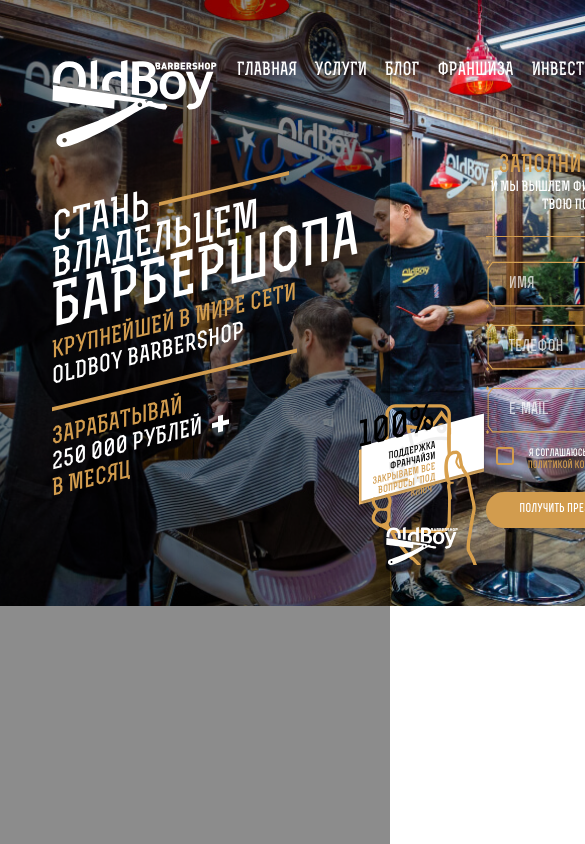
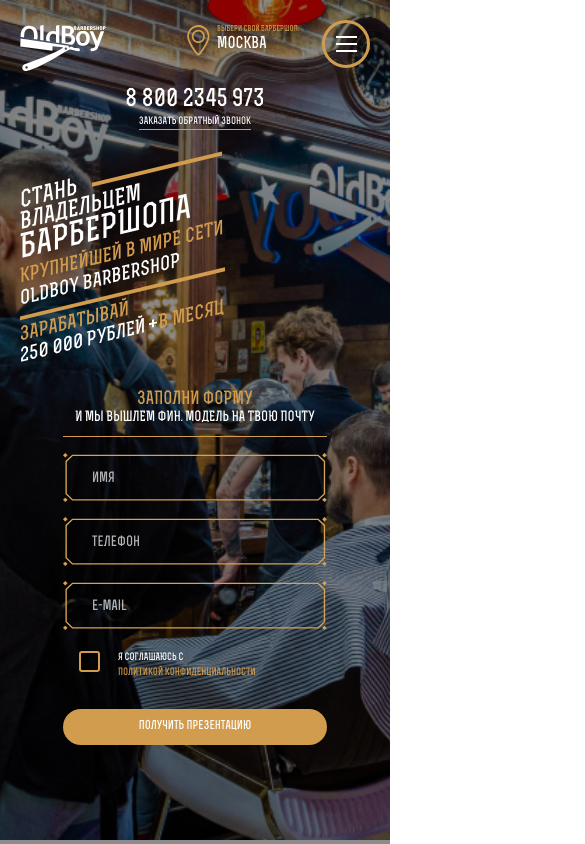
Before and after one commit to SophieMilash/oldboy-test, a plain HTML site: page index.html in a window 390 px wide. Shown: the top 844 px of the page, 585 px wide, since content can reach past the window. Drawn offline with Linux system fonts and the light colour scheme.

Commit message:
feat: add adaptive

```diff
--- a/index.html
+++ b/index.html
@@ -9,7 +9,7 @@
 </head>
 <body class="page">
   <header class="header page__header">
-    <a href="#" target="_self">
+    <a href="#" target="_self" class="header__logo-link">
       <img src="./images/logo.svg" alt="Логотип OldBoy" class="header__logo">
     </a>
     <nav class="header__navigation">
@@ -36,16 +36,23 @@
           <a href="#" class="header__link" target="_blank">Контакты</a>
         </li>
       </ul>
+      <div class="hamburger">
+        <span class="hamburger__line"></span>
+        <span class="hamburger__line"></span>
+        <span class="hamburger__line"></span>
+      </div>
     </nav>
     <div class="header__contacts">
-      <a href="tel:+78002345973" target="_blank" class="header__number">8&nbsp;800&nbsp;2345973</a>
+      <a href="tel:+78002345973" target="_blank" class="header__number">8&nbsp;800&nbsp;2345&nbsp;973</a>
       <a href="#" target="_self" class="header__call-link">заказать обратный звонок</a>
       <div class="header__divider"></div>
     </div>
     <div class="header__location">
       <img src="./images/icons/tag.svg" alt="Метка" class="header__location-icon">
-      <p class="header__location-text">Выбери свой барбершоп:</p>
-      <p class="header__city">Москва</p>
+      <div class="header__location-wrap">
+        <p class="header__location-text">Выбери свой барбершоп:</p>
+        <p class="header__city">Москва</p>
+      </div>
     </div>
   </header>
 
@@ -60,9 +67,9 @@
       </p>
       <div class="lead__text">
         <p class="lead__paragraph">Зарабатывай
-          <span class="lead__paragraph-accent">250&nbsp;000 рублей</span>
+          <span class="lead__paragraph-accent">250&nbsp;000&nbsp;рублей</span>
+          <span class="lead__plus"></span>
         в месяц</p>
-        <div class="lead__plus"></div>
       </div>
     </section>
 
@@ -97,5 +104,6 @@
     </section>
 
   </main>
+  <script src="./scripts/index.js"></script>
 </body>
 </html>
--- a/sass/blocks/content.scss
+++ b/sass/blocks/content.scss
@@ -2,5 +2,13 @@
   display: flex;
   justify-content: space-between;
   align-items: flex-start;
-  /* overflow: hidden; */
+  overflow: hidden;
 }
+
+@media screen and (max-width: 575px) {
+  .content {
+    flex-direction: column;
+    justify-content: flex-start;
+    /* align-items: start; */
+  }
+}
--- a/sass/blocks/form.scss
+++ b/sass/blocks/form.scss
@@ -1,9 +1,9 @@
 .form {
-  &__contact-info{
+  &__contact-info {
     margin: 0;
     padding: 0;
     border: none;
-    max-width: 256px;
+    width: 256px;
     display: flex;
     flex-direction: column;
   }
@@ -25,7 +25,7 @@
   &__item {
     margin-top: 14px;
     width: 100%;
-    height: 49px;
+    height: 50px;
     padding: 0 21px;
     box-sizing: border-box;
     border-image-source: url('../../images/form-border.svg');
@@ -60,8 +60,6 @@
     overflow: hidden;
     clip: rect(0 0 0 0);
     &+.form__label {
-      /* display: inline-flex;
-      flex-wrap: wrap; */
       user-select: none;
       &::before {
         content: '';
@@ -132,3 +130,45 @@
     }
   }
 }
+
+@media screen and (max-width: 767px) {
+  .form {
+    &__contact-info {
+      width: 264px;
+    }
+    &__title {
+      font-size: 18px;
+      line-height: 1;
+    }
+    &__subtitle {
+      padding-bottom: 9px;
+    }
+    &__item {
+      padding: 0 27px;
+      font-size: 14px;
+      line-height: 1.7;
+      color: #fff;
+      &:first-of-type {
+        margin-top: 16px;
+      }
+      &::placeholder {
+        font-size: 14px;
+        line-height: 1.7;
+      }
+    }
+    &__label-wrap {
+      margin-top: 20px;
+    }
+    &__invisible-checkbox+.form__label::before {
+      width: 21px;
+      height: 21px;
+      margin: 0 18px 0 16px;
+    }
+    &__label-accent {
+      margin-left: 55px;
+    }
+    &__button {
+      margin-top: 30px;
+    }
+  }
+}
--- a/sass/blocks/franchisees.scss
+++ b/sass/blocks/franchisees.scss
@@ -36,3 +36,9 @@
     margin: 30px auto 0;
   }
 }
+
+@media screen and (max-width: 950px) {
+  .franchisees {
+    display: none;
+  }
+}
--- /dev/null
+++ b/sass/blocks/hamburger.scss
@@ -0,0 +1,49 @@
+.hamburger {
+  display: none;
+}
+
+@media screen and (max-width: 1155px) {
+  .hamburger {
+    display: flex;
+    flex-direction: column;
+    justify-content: center;
+    align-items: center;
+    width: 48px;
+    height: 48px;
+    border: 3px solid $main-color;
+    border-radius: 100%;
+    box-sizing: border-box;
+    cursor: pointer;
+    &__line {
+      display: block;
+      margin-bottom: 5px;
+      width: 21px;
+      height: 2px;
+      background-color: #fff;
+      transition: .6s all;
+      &:last-of-type {
+        margin: 0;
+      }
+    }
+    &_active .hamburger__line {
+      &:first-of-type {
+        margin: 0;
+        top: 0;
+        transform: translateY(1px) rotate(45deg);
+      }
+      &:nth-child(2) {
+        display: none;
+      }
+      &:last-of-type {
+        bottom: 0;
+        transform: translateY(-1px) rotate(-45deg);
+      }
+    }
+  }
+}
+
+@media screen and (max-width: 767px) {
+  .hamburger {
+    margin-top: -5px;
+  }
+}
--- a/sass/blocks/header.scss
+++ b/sass/blocks/header.scss
@@ -87,10 +87,116 @@
     }
   }
   &__city {
-    grid-column-start: 2;
-    grid-column-end: 3;
     margin: 0;
     font-size: 18px;
     line-height: 1.2;
   }
 }
+
+@media screen and (max-width: 1155px) {
+  .header {
+    justify-content: flex-end;
+    &__logo-link {
+      order: 1;
+      margin-right: auto;
+    }
+    &__navigation {
+      margin-left: 20px;
+      order: 4;
+    }
+    &__contacts {
+      order: 2;
+    }
+    &__location {
+      order: 3;
+    }
+    &__list {
+      position: fixed;
+      top: 0;
+      left: -100%;
+      width: 25%;
+      height: 100vh;
+      padding: 20px 15px;
+      flex-direction: column;
+      justify-content: center;
+      align-items: center;
+      background-color: rgba(0, 0, 0, .8);
+      transition: .8s ease;
+    }
+    &__list_active {
+      left: 0;
+      z-index: 1;
+      padding: 0;
+    }
+    &__list-item {
+      font-size: 20px;
+      margin: 0 auto 20px;
+      &:last-of-type {
+        margin-bottom: 0;
+      }
+    }
+  }
+}
+
+@media screen and (max-width: 767px) {
+  .header {
+    &__logo {
+      width: 188px;
+    }
+    &__divider {
+      width: 112px;
+    }
+    &__list {
+      width: 40%;
+    }
+    &__location {
+      grid-template-columns: 30px 115px;
+    }
+    &__location-text {
+      font-size: 11px;
+    }
+  }
+}
+
+@media screen and (max-width: 630px) {
+  .header {
+    &__logo {
+      margin: 0;
+      width: 100px;
+    }
+    &__contacts {
+      margin-left: 10px;
+      text-align: center;
+    }
+    &__location {
+      grid-template-columns: 30px 85px;
+    }
+    &__location-text {
+      font-size: 8px;
+    }
+    &__city {
+      font-size: 16px;
+    }
+  }
+}
+
+@media screen and (max-width: 500px) {
+  .header {
+    justify-content: center;
+    flex-wrap: wrap;
+    &__logo {
+      width: 86px;
+    }
+    &__location {
+      margin-left: 10px;
+    }
+    &__contacts {
+      order: 5;
+      margin: 10px 30px 0;
+      align-items: center;
+    }
+    &__list {
+      width: 50%;
+    }
+  }
+}
--- a/sass/blocks/lead.scss
+++ b/sass/blocks/lead.scss
@@ -50,8 +50,10 @@
     color: #fff;
   }
   &__plus {
+    display: inline-block;
     justify-self: start;
-    align-self: center;
+    align-self: end;
+    margin-bottom: 2px;
     background-color: #fff;
     height: 17px;
     width: 5px;
@@ -68,3 +70,46 @@
     }
   }
 }
+
+@media screen and (max-width: 670px) {
+  .lead {
+    max-width: 205px;
+    &__title {
+      max-width: 180px;
+      font-size: 24px;
+    }
+    &__title-accent {
+      font-size: 34px;
+      line-height: 1;
+    }
+    &__subtitle {
+      max-width: 100%;
+      padding-bottom: 5px;
+      font-size: 20px;
+    }
+    &__line {
+      top: 8px;
+      right: 3px;
+    }
+    &__text {
+      margin-top: 5px;
+      display: block;
+    }
+    &__paragraph {
+      font-size: 20px;
+    }
+    &__plus {
+      height: 8px;
+      width: 2px;
+      left: 3px;
+      margin-right: 4px;
+      margin-bottom: 3px;
+      &::after {
+        height: 2px;
+        width: 8px;
+        top: 3px;
+        left: -3px;
+      }
+    }
+  }
+}
--- a/sass/blocks/page.scss
+++ b/sass/blocks/page.scss
@@ -20,7 +20,7 @@
   -moz-text-size-adjust: 100%;
   &::before {
     content: '';
-    position: absolute;
+    position: fixed;
     top: 0;
     bottom: 0;
     left: 0;
@@ -41,3 +41,55 @@
     margin-bottom: 78px;
   }
 }
+
+@media screen and (max-width: 1155px) {
+  .page__content {
+    margin-right: 80px;
+  }
+}
+
+@media screen and (max-width: 767px) {
+  .page {
+    &__header{
+      margin: 52px 35px 0 40px;
+    }
+    &__content {
+      margin: 0 35px 0 40px;
+    }
+    &__main-form {
+      margin-bottom: 129px;
+    }
+  }
+}
+
+@media screen and (max-width: 670px) {
+  .page {
+    &__header{
+      margin: 40px 20px 0;
+    }
+    &__content {
+      margin: 0 20px;
+    }
+    &__main-form {
+      margin-bottom: 60px;
+    }
+    &__lead {
+      margin-top: 25px;
+    }
+  }
+}
+
+@media screen and (max-width: 575px) {
+  .page {
+    padding-bottom: 95px;
+    &__header{
+      margin-top: 25px;
+    }
+    &__lead {
+      margin-top: 35px;
+    }
+    &__main-form {
+      margin: 45px auto 0;
+    }
+  }
+}
--- a/sass/index.scss
+++ b/sass/index.scss
@@ -7,3 +7,4 @@
 @import './blocks/lead.scss';
 @import './blocks/franchisees.scss';
 @import './blocks/form.scss';
+@import './blocks/hamburger.scss';
--- /dev/null
+++ b/scripts/index.js
@@ -0,0 +1,17 @@
+window.addEventListener('DOMContentLoaded', () => {
+  const menu = document.querySelector('.header__list'),
+  menuItem = document.querySelectorAll('.header__link'),
+  hamburger = document.querySelector('.hamburger');
+
+  hamburger.addEventListener('click', () => {
+      hamburger.classList.toggle('hamburger_active');
+      menu.classList.toggle('header__list_active');
+  });
+
+  menuItem.forEach(item => {
+      item.addEventListener('click', () => {
+          hamburger.classList.toggle('hamburger_active');
+          menu.classList.toggle('header__list_active');
+      })
+  })
+})
```
Also changed, not shown: css/blocks/content.min.css, css/index.min.css, images/icons/polygon.svg (deleted).
